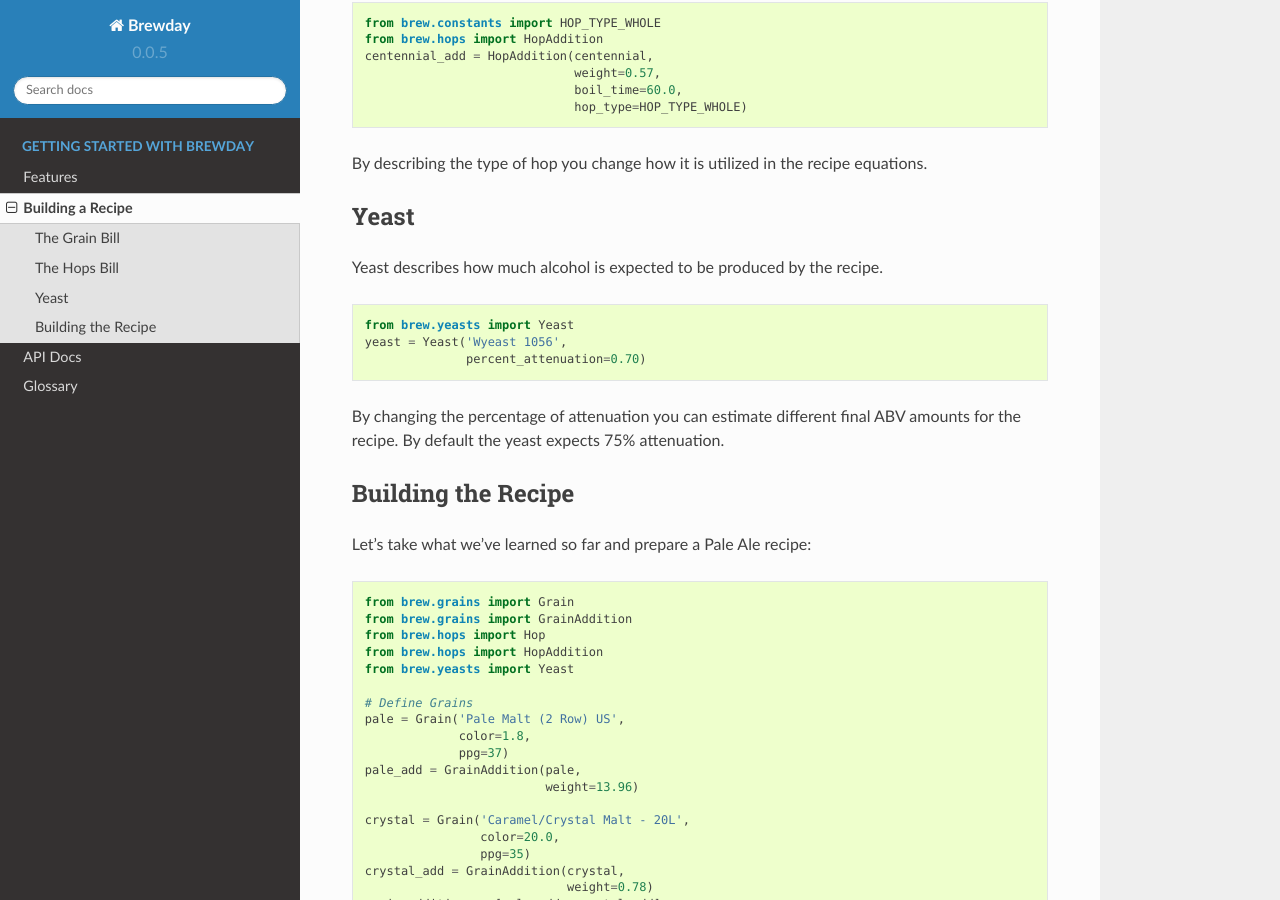
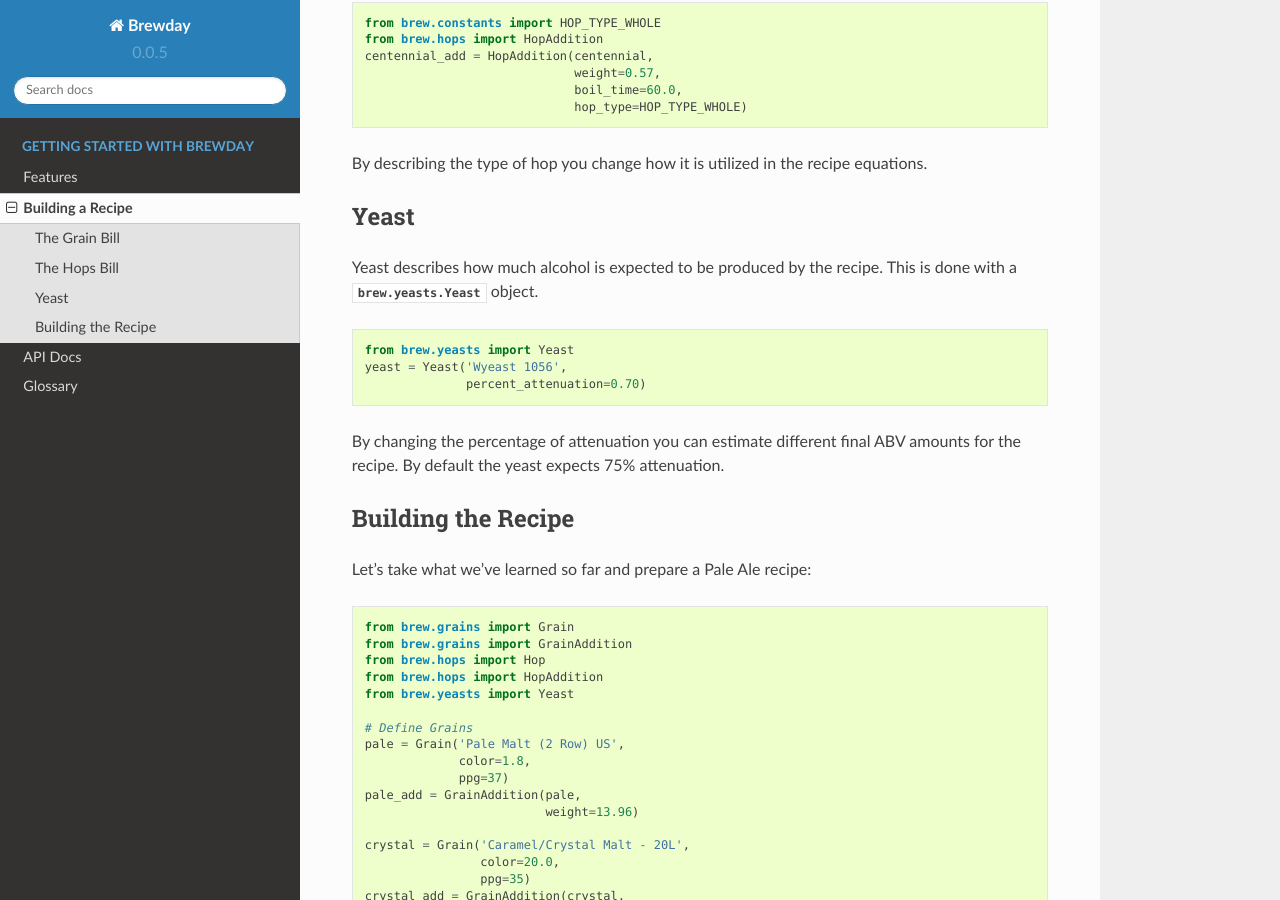
Before and after one commit to chrisgilmerproj/brewday, a Sphinx documentation site: the page built from docs/source/tutorial/building_a_recipe.rst, in a window 1280 px wide and 900 px high, scrolled down 1393 px. Built offline with Sphinx 7.4.7 and the Read the Docs theme 2.0.0, drawn with Linux system fonts in a browser that asks for light colours.

Commit message:
Add a link to the yeast object in the example

```diff
--- a/docs/source/tutorial/building_a_recipe.rst
+++ b/docs/source/tutorial/building_a_recipe.rst
@@ -82,7 +82,8 @@ equations.
 Yeast
 -----
 
-Yeast describes how much alcohol is expected to be produced by the recipe.
+Yeast describes how much alcohol is expected to be produced by the recipe. This
+is done with a :py:class:`brew.yeasts.Yeast` object.
 
 .. code-block:: python
 
```
